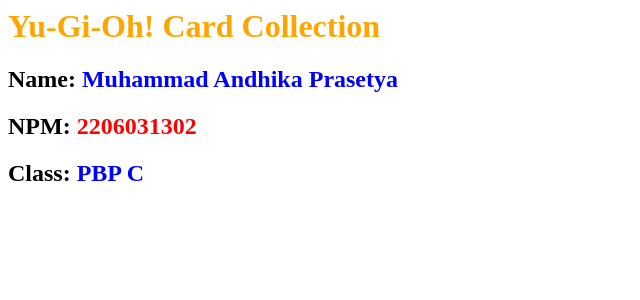
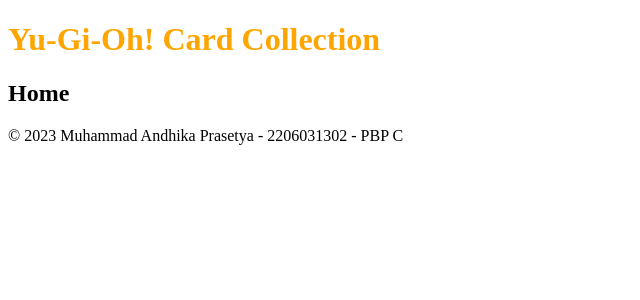
Before and after one commit to andhikapraa/yugioh-card, a Django app: page / in a window 1280 px wide. Shown: the top 300 px of the page, without its empty margins (0-640 px from the left). Run offline with Django 4.2, Linux system fonts and the light colour scheme.

Commit message:
Penyesuaian sebelum Tugas 3

```diff
--- a/main/templates/index.html
+++ b/main/templates/index.html
@@ -1,5 +1,9 @@
-<h1><span style="color:orange">{{ project }}</span></h1>
+{% extends "base.html" %}
 
-<h2>Name: <span style="color:blue">{{ name }}</span></h2>
-<h2>NPM: <span style="color:red">{{ npm }}</span></h2>
-<h2>Class: <span style="color:blue">{{ class }}</span></h2>
+{% block title %}Yu-Gi-Oh! Card Collection{% endblock %}
+
+{% block description %}Yu-Gi-Oh! Card Collection is a website to collect Yu-Gi-Oh! cards.{% endblock %}
+
+{% block content %}
+    <h2>Home</h2>
+{% endblock %}
--- a/main/views.py
+++ b/main/views.py
@@ -2,10 +2,4 @@ from django.shortcuts import render
 
 # Create your views here.
 def index(request):
-    context = {
-        "project": "Yu-Gi-Oh! Card Collection",
-        "name": "Muhammad Andhika Prasetya",
-        "npm": "2206031302",
-        "class": "PBP C",
-    }
-    return render(request, "index.html", context)
+    return render(request, "index.html")
--- /dev/null
+++ b/templates/base.html
@@ -0,0 +1,28 @@
+{% load static %}
+<!DOCTYPE html>
+<html lang="en">
+    <head>
+        <meta charset="UTF-8">
+        <meta
+            name="viewport"
+            content="width=device-width, initial-scale=1.0"
+        >
+        <title>{% block title %}{% endblock %}</title>
+        <meta content="{% block description %}{% endblock %}" name="description">
+        {% block head %}{% endblock %}
+    </head>
+
+    <body>
+        <header>
+            <h1><span style="color:orange">Yu-Gi-Oh! Card Collection</span></h1>
+        </header>
+
+        <main>
+            {% block content %}{% endblock %}
+        </main>
+
+        <footer>
+            <p>&copy; 2023 Muhammad Andhika Prasetya - 2206031302 - PBP C</p>
+        </footer>
+    </body>
+</html>
--- a/yugioh_card/settings.py
+++ b/yugioh_card/settings.py
@@ -55,7 +55,7 @@ ROOT_URLCONF = "yugioh_card.urls"
 TEMPLATES = [
     {
         "BACKEND": "django.template.backends.django.DjangoTemplates",
-        "DIRS": [],
+        "DIRS": [BASE_DIR / "templates"],
         "APP_DIRS": True,
         "OPTIONS": {
             "context_processors": [
```
Also changed, not shown: main/tests.py (+8 -2 lines), README.md, static/images/BlueEyesWhiteDragon.webp (added).
